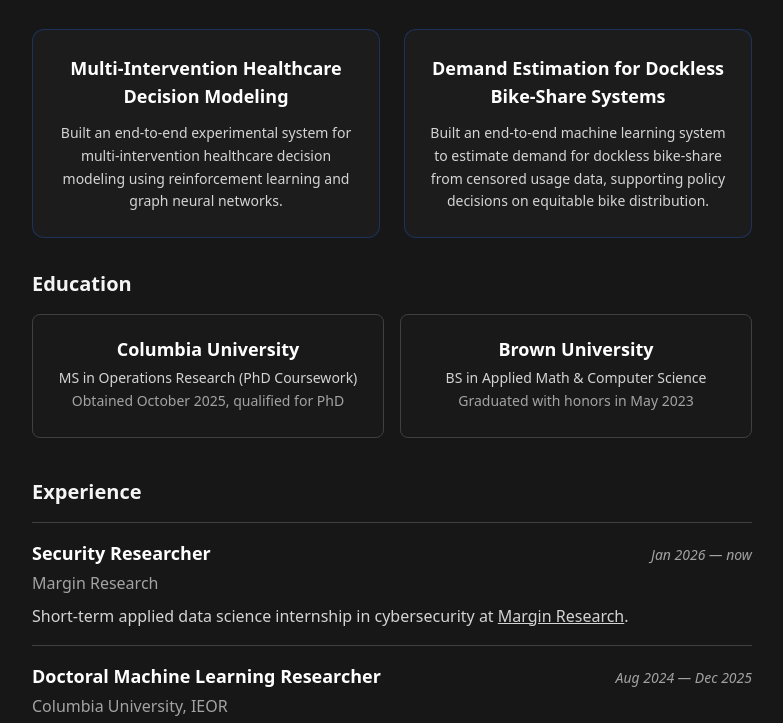
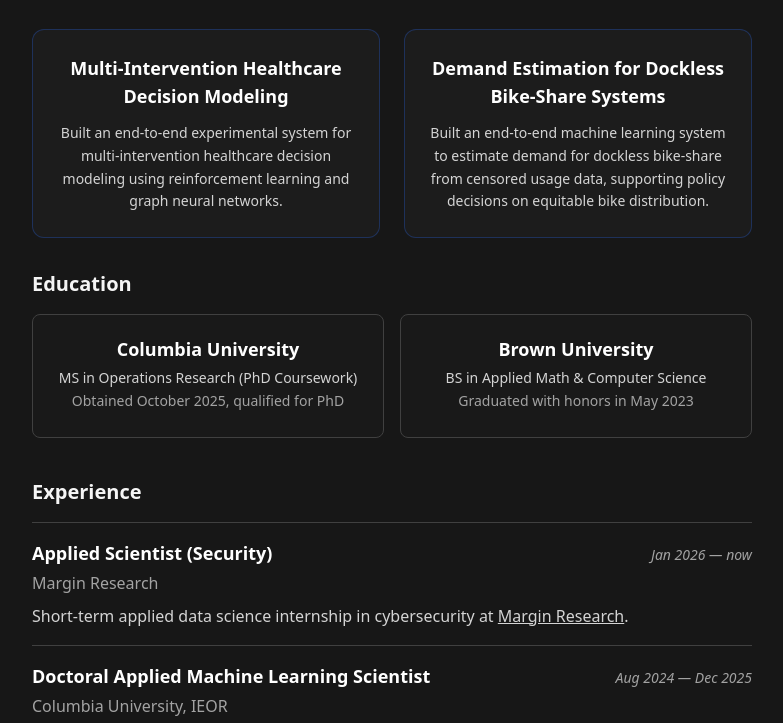
Before and after one commit to KyFlynn/kyranflynn-portfolio, an Eleventy site: page index.md in a window 1280 px wide. Shown: the part 223-946 px from the top of the page, without its empty margins (248-1031 px from the left). Built offline with nearby package versions, Linux system fonts and the light colour scheme; Eleventy itself is replaced by a stand-in of ours; files that its build step writes are made by us from their sources.

Commit message:
Position titles

```diff
--- a/index.md
+++ b/index.md
@@ -48,7 +48,7 @@ BS in Applied Math & Computer Science
 
 <div class="experience-entry">
 <div class="xp-head">
-  <span class="role">Security Researcher</span>
+  <span class="role">Applied Scientist (Security)</span>
   <span class="date">Jan 2026 — now</span>
 </div>
 <div class="company">Margin Research</div>
@@ -59,7 +59,7 @@ Short-term applied data science internship in cybersecurity at [Margin Research]
 
 <div class="experience-entry">
 <div class="xp-head">
-  <span class="role">Doctoral Machine Learning Researcher</span>
+  <span class="role">Doctoral Applied Machine Learning Scientist</span>
   <span class="date">Aug 2024 — Dec 2025</span>
 </div>
 <div class="company">Columbia University, IEOR</div>
@@ -85,7 +85,7 @@ Delivered production-grade full-stack features and built a data validation frame
 
 <div class="experience-entry">
 <div class="xp-head">
-  <span class="role">Machine Learning Researcher</span>
+  <span class="role">Applied Machine Learning Scientist</span>
   <span class="date">Jan 2022 — Oct 2023</span>
 </div>
 <div class="company">Brown University, Applied Math</div>
```
